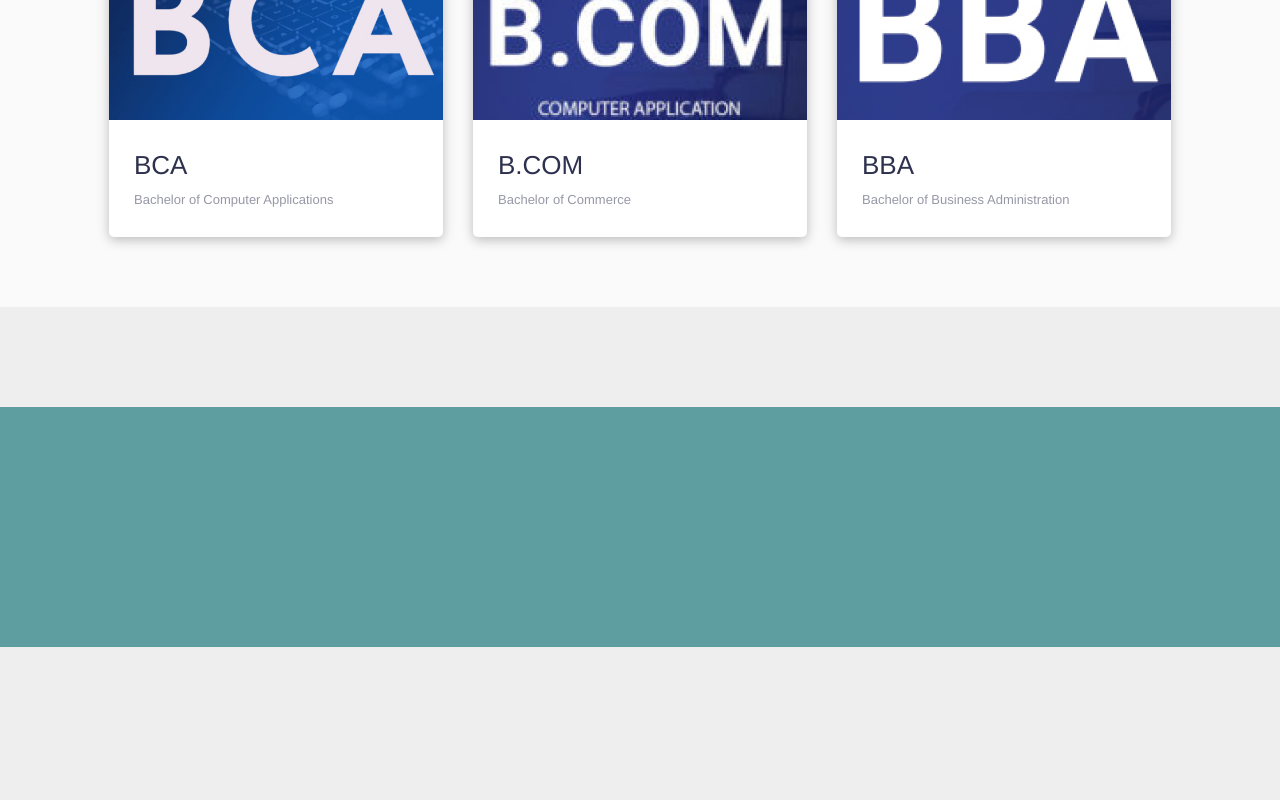
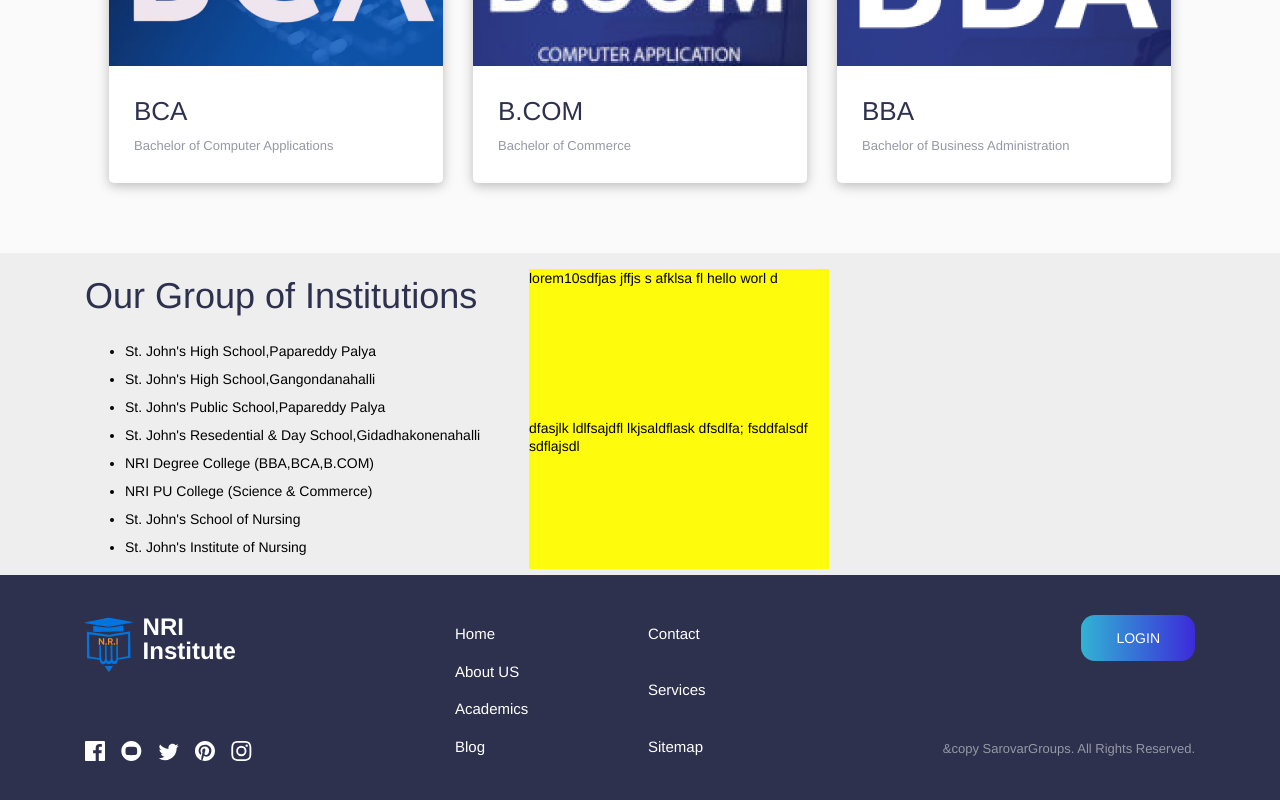
Before and after one commit to havnyv/nriinstitute, a React (Create React App) app: page / in a window 1280 px wide. Shown: the part 1474-2274 px from the top of the page. Before the commit the page ends 2121 px from the top, so only its background shows below. Built offline with nearby package versions, Linux system fonts and the light colour scheme.

Commit message:
footer added all working ok - nw modfn footer

```diff
--- a/src/App.js
+++ b/src/App.js
@@ -15,7 +15,7 @@
 <Route path="/" exact element={<Home/>}/>
 
         </Routes>
-        <Footer />
+        <Footer/>
     </>
   )
 }
--- a/src/components/footer/Footer.js
+++ b/src/components/footer/Footer.js
@@ -1,11 +1,84 @@
+
 import React from 'react'
-import "./Footer.scss"
-function Footer() {
-  return (
-    <div className='footer'>
+import './Footer.scss'
+import { NavLink } from 'react-router-dom'
 
-    </div>
-  )
+import Logo from "../navbar/navlogo.svg"
+
+
+
+
+
+const Footer = () => {
+    return (<>
+        <footer className="footer">
+            <div className="container">
+
+
+                <a href='/' className="footer__logo">
+                    <div className="logo_container">
+
+                        <img src={Logo} alt="Sarovar Groups Logo" />
+                        <div className="logo_text">
+                            NRI <br /> Institute
+                        </div>
+                    </div>
+                </a>
+
+                <div className="footer__social">
+
+                    <a href="#">
+                        <svg xmlns="http://www.w3.org/2000/svg" width="20" height="20"><title>facebook</title><path fill="#FFF" d="M18.896 0H1.104C.494 0 0 .494 0 1.104v17.793C0 19.506.494 20 1.104 20h9.58v-7.745H8.076V9.237h2.606V7.01c0-2.583 1.578-3.99 3.883-3.99 1.104 0 2.052.082 2.329.119v2.7h-1.598c-1.254 0-1.496.597-1.496 1.47v1.928h2.989l-.39 3.018h-2.6V20h5.098c.608 0 1.102-.494 1.102-1.104V1.104C20 .494 19.506 0 18.896 0z" /></svg>
+                    </a>
+
+                    <a href="#">
+
+                        <svg xmlns="http://www.w3.org/2000/svg" width="21" height="20"><title>Youtube</title><path fill="#FFF" d="M10.333 0c-5.522 0-10 4.478-10 10 0 5.523 4.478 10 10 10 5.523 0 10-4.477 10-10 0-5.522-4.477-10-10-10zm3.701 14.077c-1.752.12-5.653.12-7.402 0C4.735 13.947 4.514 13.018 4.5 10c.014-3.024.237-3.947 2.132-4.077 1.749-.12 5.651-.12 7.402 0 1.898.13 2.118 1.059 2.133 4.077-.015 3.024-.238 3.947-2.133 4.077zM8.667 89.048l4.07 1.949-4.097 1.955V8.048z" /></svg>
+                    </a>
+                    <a href="#">
+
+                        <svg xmlns="http://www.w3.org/2000/svg" width="21" height="18"><title>Twitter</title><path fill="#FFF" d="M20.667 2.797a8.192 8.192 0 01-2.357.646 4.11 4.11 0 001.804-2.27 8.22 8.22 0 01-2.606.996A4.096 4.096 0 0014.513.873c-2.649 0-4.595 2.472-3.997 5.038a11.648 11.648 0 01-8.457-4.287 4.109 4.109 0 001.27 5.478A4.086 4.086 0 011.47 6.59c-.045 1.901 1.317 3.68 3.29 4.075a4.113 4.113 0 01-1.853.07 4.106 4.106 0 003.834 2.85 8.25 8.25 0 01-6.075 1.7 11.616 11.616 0 006.29 1.843c7.618 0 11.922-6.434 11.662-12.205a8.354 8.354 0 002.048-2.124z" /></svg>
+                    </a>
+                    <a href="#">
+
+                        <svg xmlns="http://www.w3.org/2000/svg" width="20" height="20"><title>Pinterest</title><path fill="#FFF" d="M10 0C4.478 0 0 4.477 0 10c0 4.237 2.636 7.855 6.356 9.312-.088-.791-.167-2.005.035-2.868.182-.78 1.172-4.97 1.172-4.97s-.299-.6-.299-1.486c0-1.39.806-2.428 1.81-2.428.852 0 1.264.64 1.264 1.408 0 .858-.545 2.14-.828 3.33-.236.995.5 1.807 1.48 1.807 1.778 0 3.144-1.874 3.144-4.58 0-2.393-1.72-4.068-4.177-4.068-2.845 0-4.515 2.135-4.515 4.34 0 .859.331 1.781.745 2.281a.3.3 0 01.069.288l-.278 1.133c-.044.183-.145.223-.335.134-1.249-.581-2.03-2.407-2.03-3.874 0-3.154 2.292-6.052 6.608-6.052 3.469 0 6.165 2.473 6.165 5.776 0 3.447-2.173 6.22-5.19 6.22-1.013 0-1.965-.525-2.291-1.148l-.623 2.378c-.226.869-.835 1.958-1.244 2.621.937.29 1.931.446 2.962.446 5.522 0 10-4.477 10-10S15.522 0 10 0z" /></svg>
+                    </a>
+
+                    <a href="#">
+
+                        <svg xmlns="http://www.w3.org/2000/svg" width="21" height="20"><title>Instagram</title><path fill="#FFF" d="M10.333 1.802c2.67 0 2.987.01 4.042.059 2.71.123 3.976 1.409 4.1 4.099.048 1.054.057 1.37.057 4.04 0 2.672-.01 2.988-.058 4.042-.124 2.687-1.386 3.975-4.099 4.099-1.055.048-1.37.058-4.042.058-2.67 0-2.986-.01-4.04-.058-2.717-.124-3.976-1.416-4.1-4.1-.048-1.054-.058-1.37-.058-4.041 0-2.67.01-2.986.058-4.04.124-2.69 1.387-3.977 4.1-4.1 1.054-.048 1.37-.058 4.04-.058zm0-1.802C7.618 0 7.278.012 6.211.06 2.579.227.56 2.242.394 5.877.345 6.944.334 7.284.334 10s.011 3.057.06 4.123c.166 3.632 2.181 5.65 5.816 5.817 1.068.048 1.408.06 4.123.06 2.716 0 3.057-.012 4.124-.06 3.628-.167 5.651-2.182 5.816-5.817.049-1.066.06-1.407.06-4.123s-.011-3.056-.06-4.122C20.11 2.249 18.093.228 14.458.06 13.39.01 13.049 0 10.333 0zm0 4.865a5.135 5.135 0 100 10.27 5.135 5.135 0 000-10.27zm0 8.468a3.333 3.333 0 110-6.666 3.333 3.333 0 010 6.666zm5.339-9.87a1.2 1.2 0 10-.001 2.4 1.2 1.2 0 000-2.4z" /></svg>
+
+                    </a>
+
+
+                </div>
+
+                <div className="footer__links col1">
+                    <NavLink exact to="/" >Home</NavLink>
+                    <NavLink exact to="/about" >About US</NavLink>
+                    <NavLink exact to="/academics" >Academics</NavLink>
+                    <NavLink exact to="/blog" >Blog</NavLink>
+
+                </div>
+
+
+                <div className="footer__links col2">
+                    <NavLink exact to="/contact" >Contact</NavLink>
+                    <NavLink exact to="/services" >Services</NavLink>
+                    <NavLink exact to="/sitemap" >Sitemap</NavLink>
+                </div>
+
+                <div className="footer__cta">
+                    <a href="#" className="button"> LOGIN</a>
+                </div>
+
+                <div className="footer__copyright">
+                    &copy SarovarGroups. All Rights Reserved.
+                </div>
+            </div>
+
+        </footer>
+    </>)
 }
 
-export default Footer
+export default Footer;
--- a/src/components/footer/Footer.scss
+++ b/src/components/footer/Footer.scss
@@ -1,6 +1,145 @@
-.footer{
-    margin-top: 100px;
-    width: 100vw;
-    height: 30vh;
-    background-color: cadetblue;
+
+@import "../globalstyles/globals";
+@import "../globalstyles/variables";
+
+.footer {
+  background-color: $darkBlue;
+  color: $white;
+  padding: 2.5rem;
+  text-align: center;
+
+
+  .container{
+
+      @include breakpoint-up(large) {
+        display: grid;
+        grid-template-columns: 2fr 1fr 1fr 2fr;
+        gap: 1rem;
+        grid-template-rows: 1fr auto;
+        grid-template-areas:
+          "logo   links1   links2 cta"
+          "social links1   links2 copyright";
+          justify-items: start;
+      }
+  }
+
+
+  a {
+    color: $white;
+  }
+
+  &__logo {
+
+    .logo_container{
+
+
+      display: flex;
+      img{
+        width: 3rem;
+        height: 3.75rem;
+      }
+      .logo_text{
+        font-weight: bold;
+        font-size: 1.5rem;
+        line-height: 1;
+        color: white;
+        text-align: left;
+        padding-left: 0.6rem;
+      }
+    }
+
+      @include breakpoint-down(medium){
+          margin-bottom: 1.875rem;
+          height: 4rem;
+      }
+
+
+    display: inline-block;
+
+    @include breakpoint-up(large) {
+      grid-area: logo;
+    }
+  }
+
+  &__social {
+    @include breakpoint-down(medium){
+        margin-bottom: 1.875rem;
+    }
+    @include breakpoint-up(large) {
+      grid-area: social;
+      align-self: end;
+
+    }
+    a{
+        display: inline-block;
+        height: 1.25rem;
+
+        svg path{
+            transition: fill 150ms ease-in-out;
+        }
+
+        &:hover svg path{
+            fill: $limeGreen;
+        }
+
+    }
+
+    a:not(:last-child) {
+      margin-right: 1rem;
+    }
+  }
+
+  &__links {
+      font-size: 0.9375rem;
+    display: flex;
+    flex-direction: column;
+    align-items: center;
+    @include breakpoint-up(large){
+        align-items:start;
+        justify-content: space-between;
+    }
+    &.col1 {
+      @include breakpoint-up(large) {
+        grid-area: links1;
+      }
+    }
+    &.col2 {
+        @include breakpoint-down(medium){
+            margin-bottom: 1.875rem;
+        }
+      @include breakpoint-up(large) {
+        grid-area: links2;
+      }
+    }
+    a {
+            line-height: 2.5;
+            transition: color 150ms ease-in-out;
+        &:hover{
+            color: $limeGreen;
+        }
+    }
+  }
+
+  &__cta {
+    @include breakpoint-up(large) {
+      grid-area: cta;
+      text-align: right;
+      justify-self: end;
+    }
+    a.button {
+        @include breakpoint-down(medium){
+            margin-bottom: 1.875rem;
+        }
+    }
+  }
+
+  &__copyright {
+    font-size: 0.8125rem;
+    color: $grayishBlue;
+
+    @include breakpoint-up(large) {
+        grid-area: copyright;
+        justify-self: end;
+      }
+  }
 }
--- a/src/components/globalstyles/_globals.scss
+++ b/src/components/globalstyles/_globals.scss
@@ -157,3 +157,8 @@
         display: none;
     }
 }
+
+
+.bT{
+    border: 2px solid black;
+}
--- a/src/components/pages/Home.js
+++ b/src/components/pages/Home.js
@@ -157,6 +157,28 @@
       {/* ############################### */}
       {/* ############################### */}
 
+      <section className="last_insti">
+        <div className="container lastins_flex">
+          <div className="ourgroupofins">
+          <h2>Our Group of Institutions</h2>
+                <ul>
+                  <li>St. John's High School,Papareddy Palya</li>
+                  <li>St. John's High School,Gangondanahalli</li>
+                  <li>St. John's Public School,Papareddy Palya</li>
+                  <li>St. John's Resedential & Day School,Gidadhakonenahalli</li>
+                  <li>NRI Degree College (BBA,BCA,B.COM)</li>
+                  <li>NRI PU College (Science & Commerce)</li>
+                  <li>St. John's School of Nursing</li>
+                  <li>St. John's Institute of Nursing</li>
+                </ul>
+          </div>
+          <div className="groupofinsimg" >
+                <div className="img1">lorem10sdfjas jffjs s afklsa fl hello worl d</div>
+                <div className="img2"> dfasjlk ldlfsajdfl lkjsaldflask dfsdlfa; fsddfalsdf sdflajsdl</div>
+          </div>
+        </div>
+      </section>
+
     </>
   )
 }
--- a/src/components/pages/Home.scss
+++ b/src/components/pages/Home.scss
@@ -190,6 +190,10 @@
 
 .article {
 
+    &__content{
+        padding-top: 1rem;
+    }
+
     &__grid {
         display: grid;
         grid-template-columns: 1fr;
@@ -239,3 +243,53 @@
         line-height: 1.1;
     }
 }
+
+
+
+.last_insti{
+    .lastins_flex{
+        display: flex;
+        flex-direction: row;
+
+        @include breakpoint-down(medium){
+            flex-direction: column-reverse;
+        }
+    }
+    padding-top: 1rem;
+    // background-color: rgb(201, 201, 248);
+    .ourgroupofins{
+        @include breakpoint-down(medium){
+            width: 100%;
+        }
+        h2{
+            margin-bottom: 0.25rem;
+        }
+        width: 40%;
+        line-height: 2;
+        ul{
+
+        }
+    }
+
+    .groupofinsimg{
+        width: 60%;
+        @include breakpoint-down(medium){
+            margin-bottom: 1rem;
+            width: 100%;
+        }
+
+        width: 300px;
+        height: 300px;
+
+        .img1{
+            width: 100%;
+            height: 50%;
+            background-color: rgb(255, 251, 13);
+        }
+        .img2{
+            width: 100%;
+            height: 50%;
+            background-color: rgb(255, 251, 13);
+        }
+    }
+}
```
Also changed, not shown: src/components/footer/navlogo.svg (added).
